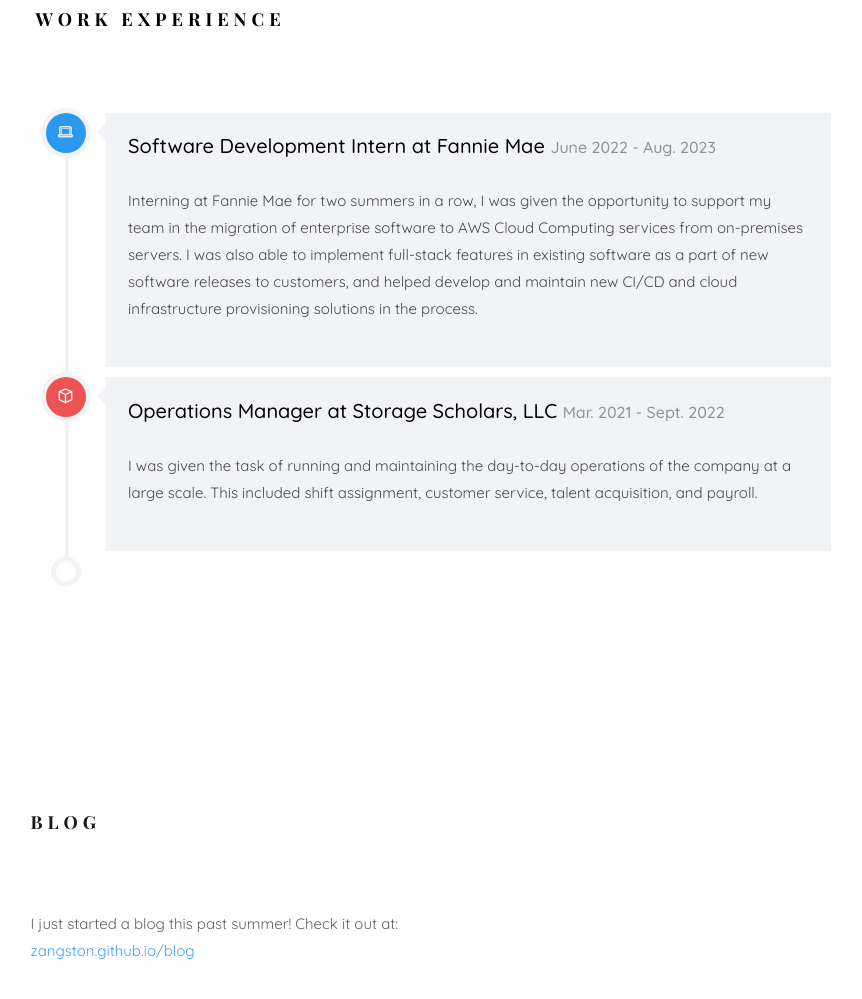
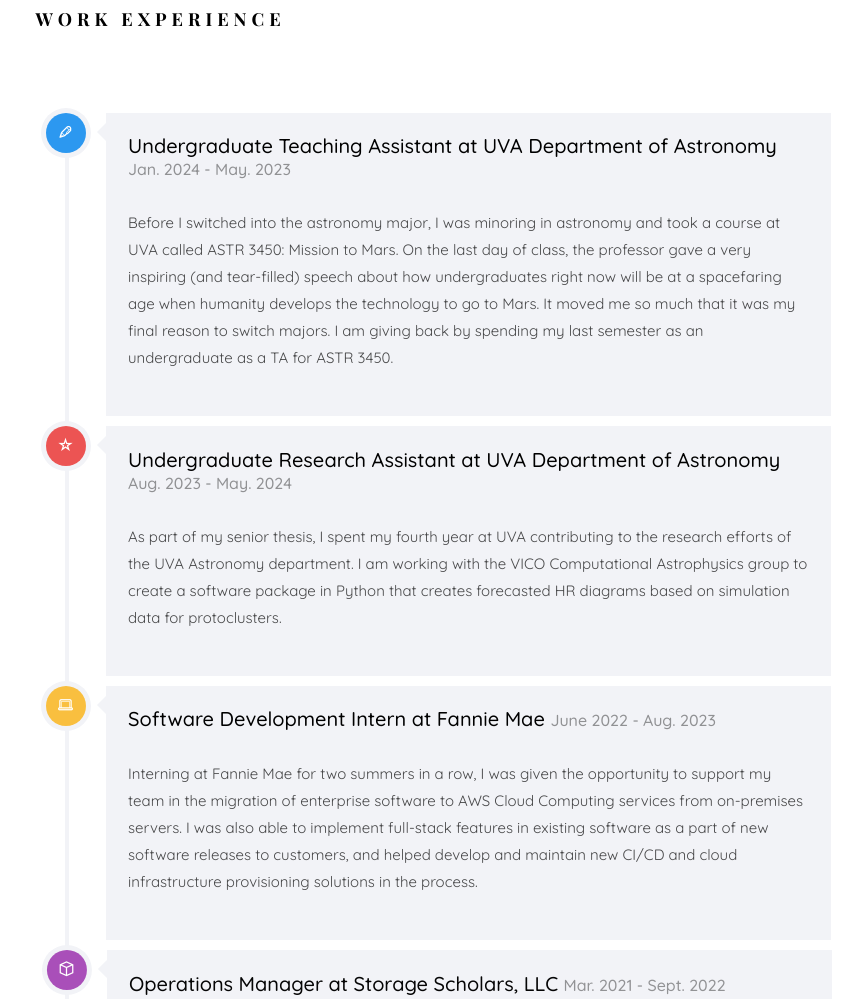
Before and after one commit to zangston/zangston.github.io, a plain HTML site: page index.html in a window 1280 px wide. Shown: the part 3671-4670 px from the top of the page, without its empty margins (357-1219 px from the left). Drawn offline with nearby package versions, Linux system fonts and the light colour scheme; files whose address does not match are found by name; a web font is replaced by a local one.

Commit message:
Add astro experiences to timeline

```diff
--- a/index.html
+++ b/index.html
@@ -549,6 +549,41 @@ Copyright <script>document.write(new Date().getFullYear());</script> All rights
 					            <div class="timeline-entry-inner">
 
 					               <div class="timeline-icon color-1">
+					                  <i class="icon-pen"></i>
+					               </div>
+
+					               <div class="timeline-label">
+					                  <h2><a href="#">Undergraduate Teaching Assistant at UVA Department of Astronomy</a> <span>Jan. 2024 - May. 2023</span></h2>
+					                  	<p>
+											Before I switched into the astronomy major, I was minoring in astronomy and took a course at UVA called ASTR 3450: Mission to Mars.
+											On the last day of class, the professor gave a very inspiring (and tear-filled) speech about how undergraduates right now will be at a
+											spacefaring age when humanity develops the technology to go to Mars. It moved me so much that it was my final reason to switch majors.
+											I am giving back by spending my last semester as an undergraduate as a TA for ASTR 3450.
+										</p>
+					               </div>
+					            </div>
+					         </article>
+
+					         <article class="timeline-entry animate-box" data-animate-effect="fadeInRight">
+					            <div class="timeline-entry-inner">
+					               <div class="timeline-icon color-2">
+					                  <i class="icon-star"></i>
+					               </div>
+					               <div class="timeline-label">
+					               	<h2><a href="#">Undergraduate Research Assistant at UVA Department of Astronomy</a> <span>Aug. 2023 - May. 2024</span></h2>
+					                  <p>
+										As part of my senior thesis, I spent my fourth year at UVA contributing to the research efforts of the UVA Astronomy department.
+										I am working with the VICO Computational Astrophysics group to create a software package in Python that creates forecasted
+										HR diagrams based on simulation data for protoclusters.
+									  </p>
+					               </div>
+					            </div>
+					         </article>
+
+					         <article class="timeline-entry animate-box" data-animate-effect="fadeInLeft">
+					            <div class="timeline-entry-inner">
+
+					               <div class="timeline-icon color-3">
 					                  <i class="icon-device-laptop"></i>
 					               </div>
 
@@ -564,7 +599,7 @@ Copyright <script>document.write(new Date().getFullYear());</script> All rights
 
 					         <article class="timeline-entry animate-box" data-animate-effect="fadeInRight">
 					            <div class="timeline-entry-inner">
-					               <div class="timeline-icon color-2">
+					               <div class="timeline-icon color-4">
 					                  <i class="icon-box"></i>
 					               </div>
 					               <div class="timeline-label">
@@ -575,32 +610,7 @@ Copyright <script>document.write(new Date().getFullYear());</script> All rights
 					               </div>
 					            </div>
 					         </article>
-
-							<!--
-					         <article class="timeline-entry animate-box" data-animate-effect="fadeInLeft">
-					            <div class="timeline-entry-inner">
-					               <div class="timeline-icon color-3">
-					                  <i class="icon-pen2"></i>
-					               </div>
-					               <div class="timeline-label">
-					               	<h2><a href="#">System Analyst</a> <span>2017-2018</span></h2>
-					                  <p>Even the all-powerful Pointing has no control about the blind texts it is an almost unorthographic life One day however a small line of blind text by the name of Lorem Ipsum decided to leave for the far World of Grammar.</p>
-					               </div>
-					            </div>
-					         </article>
-
-					         <article class="timeline-entry animate-box" data-animate-effect="fadeInTop">
-					            <div class="timeline-entry-inner">
-					               <div class="timeline-icon color-4">
-					                  <i class="icon-pen2"></i>
-					               </div>
-					               <div class="timeline-label">
-					               	<h2><a href="#">Creative Designer</a> <span>2017-2018</span></h2>
-					                  <p>Even the all-powerful Pointing has no control about the blind texts it is an almost unorthographic life One day however a small line of blind text by the name of Lorem Ipsum decided to leave for the far World of Grammar.</p>
-					               </div>
-					            </div>
-					         </article>
-
+							 <!--
 					         <article class="timeline-entry animate-box" data-animate-effect="fadeInLeft">
 					            <div class="timeline-entry-inner">
 					               <div class="timeline-icon color-5">
```
